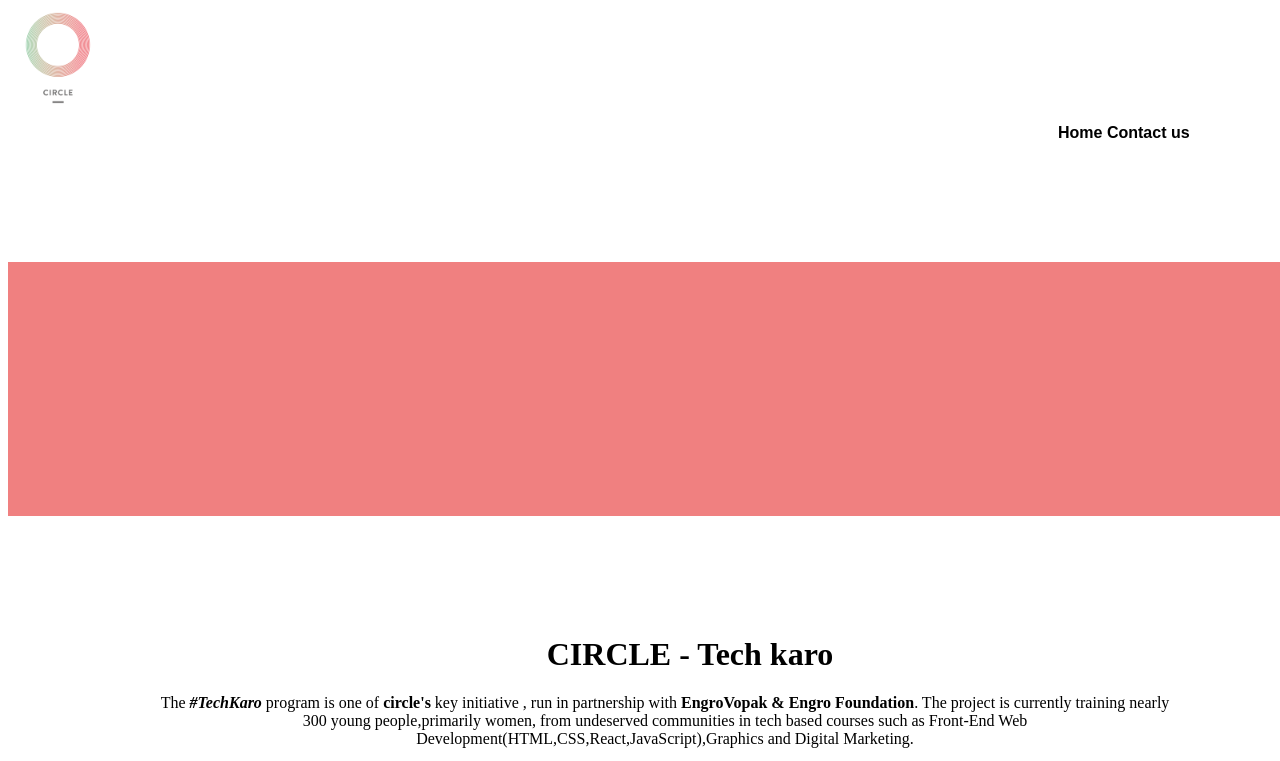
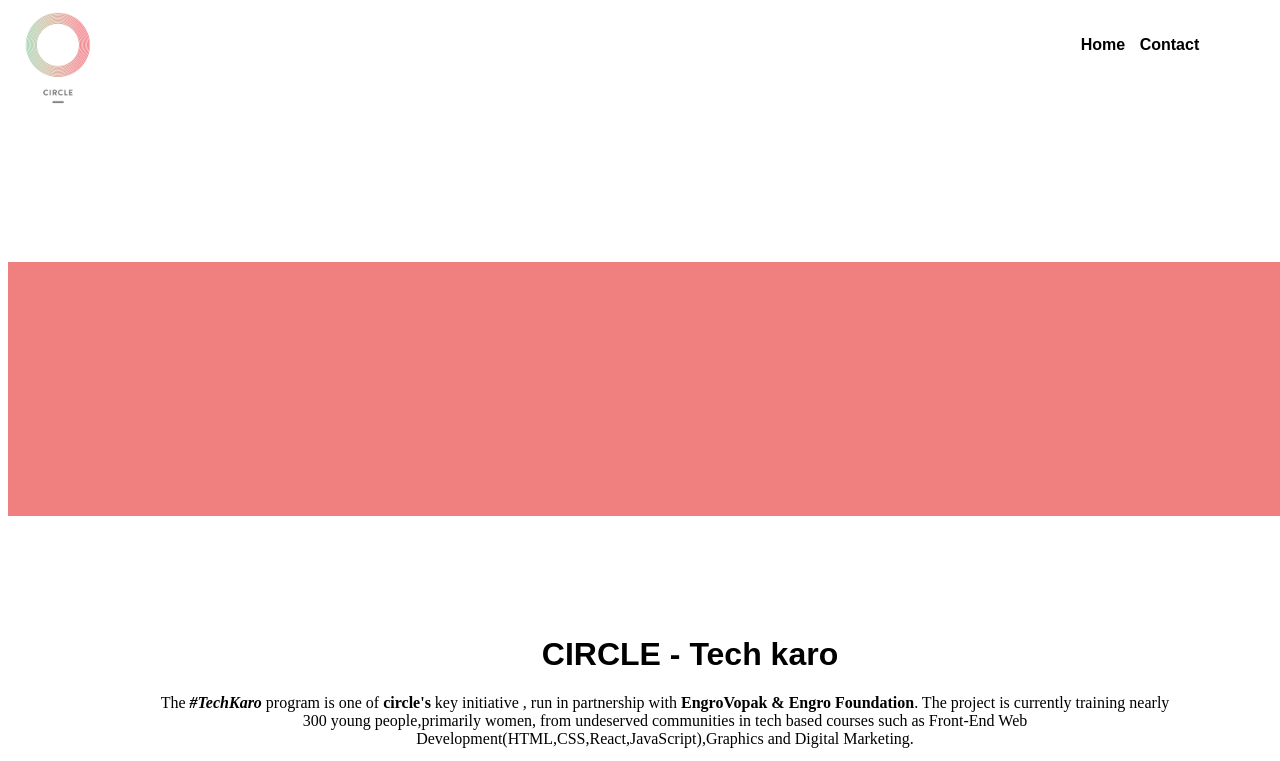
Before and after one commit to naima-shk/Vanilla-web-projects, a plain HTML site: page Tech-Karo Pre -Course 2/Home.html in a window 1280 px wide. Shown: the top 761 px of the page. Drawn offline with Linux system fonts and the light colour scheme.

Commit message:
'tech-karo'

```diff
--- a/Tech-Karo Pre -Course 2/Home.html
+++ b/Tech-Karo Pre -Course 2/Home.html
@@ -9,7 +9,7 @@
 </head>
 <body>
    <div class="row"><img id="let" src="logo.png"></div>
-   <div class="leap" > <p id="do"> <b id="home">Home   Contact us </b>   </p></div>
+   <div class="leap" > <p id="do"> <b id="home">Home   Contact  </b>   </p></div>
 
     <div class="letscode"><img  id='col' src="1.PNG"  width="42" height="42"></div>
      <h1>CIRCLE - Tech karo </h1>
--- a/Tech-Karo Pre -Course 2/contact.css
+++ b/Tech-Karo Pre -Course 2/contact.css
@@ -2,7 +2,7 @@
     background-color: lightcoral;
     width: 1550px;
     padding: 55px;
-    margin: 120px;
+    margin: 100px;
     margin-left: 0px;
     margin-right: 0px;
      }
@@ -33,6 +33,8 @@
      font-family:   sans-serif;
      white-space: normal;
      position: relative;
+     transform: translateY(-5.5em);
+     word-spacing: 7px;
 
  }
  #home{
@@ -42,6 +44,7 @@
  }
  h1{
      padding-left: 600px;
+     font-family: sans-serif;
  }
  p{
      padding-left: 600px ;
--- a/Tech-Karo Pre -Course 2/home.css
+++ b/Tech-Karo Pre -Course 2/home.css
@@ -32,6 +32,7 @@
     h1{
         text-align: center;
         padding-left: 100px;
+        font-family: sans-serif;
     }
     #tech{
         padding-left: 600px;
@@ -46,10 +47,13 @@
         font-family:   sans-serif;
         white-space: normal;
         position: relative;
-
+        transform: translateY(-5.5em);
+        word-spacing: 10px;
+       padding-right: 50px;
     }
     #home{
         font-family: sans-serif;
         padding-left: 900px;
         white-space: nowrap;
+
     }
```
Also changed, not shown: Tech-Karo Pre -Course 2/Contact.html (+1 -1 lines).
